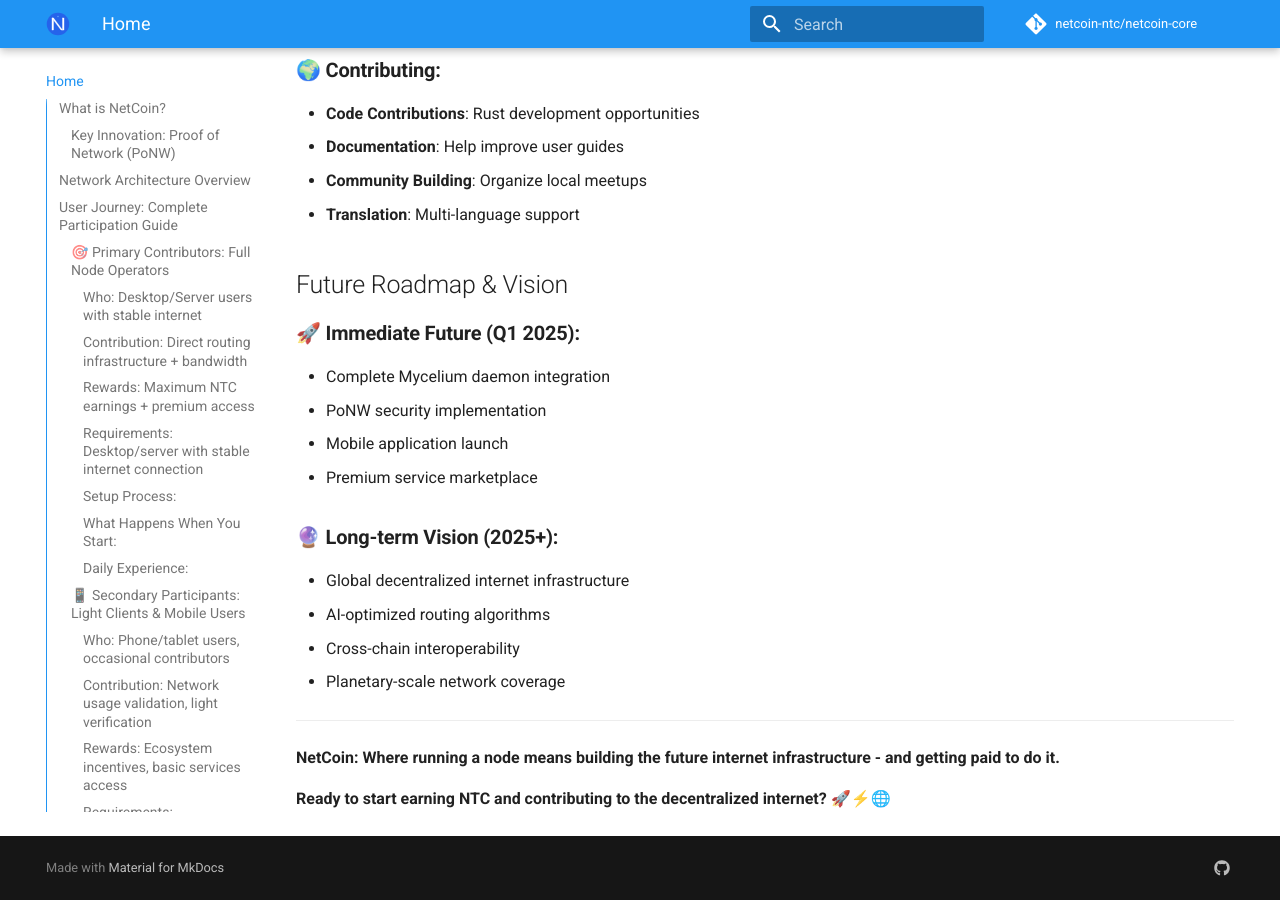
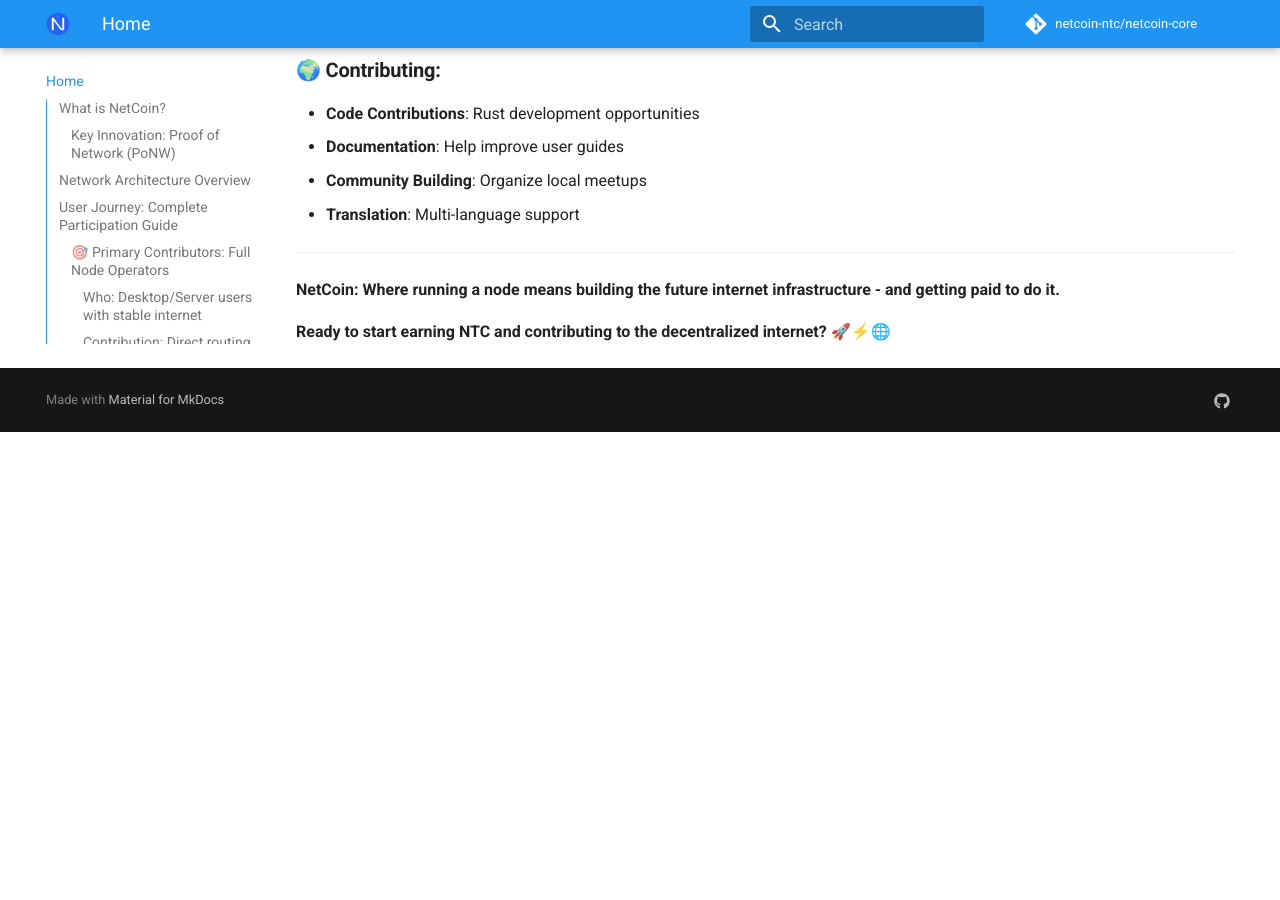
Before and after one commit to netcoin-ntc/netcoin-docs, an MkDocs documentation site: the page built from docs/index.md, in a window 1280 px wide and 900 px high, scrolled down 9006 px. Built offline with MkDocs 1.6.1 and Material for MkDocs 9.7.7, drawn with Linux system fonts in a browser that asks for light colours; comment, search, counter and statistics services are not loaded; after the commit the page ends 9438 px from its top, so only the background shows below that; some of the changed lines change nothing that is shown.

Commit message:
docs: Remove outdated roadmap and clean up navigation

```diff
--- a/docs/ROADMAP.md
+++ /dev/null
@@ -1,229 +0,0 @@
-# Netcoin Comprehensive Roadmap
-
-## Executive Summary
-This roadmap outlines the development of Netcoin from its current PoNW prototype to a full production blockchain network. The focus is on completing core blockchain functionality while maintaining the innovative energy-verified routing consensus.
-
-**Current Status**: PoNW foundation implemented with single-node operation
-**Goal**: Production-ready multi-node network with wallet, transactions, and premium services
-**Timeline**: 12 months to mainnet launch
-**Team**: 3-5 developers (Rust, networking, blockchain expertise)
-
-## Phase 1: Core Blockchain Completion (Weeks 1-8)
-
-### 1.1 CLI Wallet System
-- **Wallet Creation**: `netcoin-node wallet create` - Generate @alias addresses
-- **Balance Checking**: `netcoin-node wallet balance <address>` - Query NTC balance
-- **Transaction Signing**: Secure key management with hardware wallet support
-- **Import/Export**: Backup and restore wallet functionality
-- **Multi-Sig**: Basic multi-signature support for security
-
-### 1.2 Transaction System
-- **Transaction Structure**: Complete NTC transfer format with energy fees
-- **Signature Validation**: Implement ring signatures for privacy
-- **Fee Calculation**: Dynamic fees based on routing complexity
-- **Mempool Management**: Transaction queuing and prioritization
-
-### 1.3 Storage & Persistence
-- **Blockchain Database**: RocksDB or similar for chain storage
-- **Wallet Storage**: Encrypted local storage for keys
-- **Configuration**: TOML-based config for node settings
-- **Backup/Restore**: Automated state backups
-
-### 1.4 Basic P2P Networking
-- **Peer Discovery**: Bootstrap nodes and DHT-based discovery
-- **Connection Management**: TCP/QUIC connections with Mycelium integration
-- **Message Protocol**: Custom protocol for block/tx gossip
-- **NAT Traversal**: UPnP and STUN support
-
-### Milestones
-- [ ] Functional CLI wallet with balance/transfers
-- [ ] Local single-node transaction validation
-- [ ] Persistent blockchain storage
-- [ ] Basic peer connections (2-3 nodes)
-
-## Phase 2: Multi-Node Consensus (Weeks 9-16)
-
-### 2.1 Consensus Engine
-- **Block Validation**: Multi-node PoNW verification
-- **Fork Resolution**: Longest chain with most energy work
-- **Difficulty Adjustment**: Automatic PoW difficulty scaling
-- **Reward Distribution**: Proportional NTC allocation
-
-### 2.2 Network Synchronization
-- **Block Propagation**: Efficient gossip protocol
-- **State Sync**: Fast bootstrap for new nodes
-- **Transaction Relay**: Mempool synchronization
-- **Network Health**: Monitoring and diagnostics
-
-### 2.3 Security Hardening
-- **Input Validation**: Comprehensive sanitization
-- **Rate Limiting**: DDoS protection
-- **Key Management**: Secure key generation/storage
-- **Audit Logging**: Transaction and network activity logs
-
-### 2.4 Testing Infrastructure
-- **Unit Tests**: 80%+ code coverage
-- **Integration Tests**: Multi-node test scenarios
-- **Performance Tests**: Benchmark routing and consensus
-- **Security Tests**: Penetration testing
-
-### Milestones
-- [ ] 5-node testnet with consensus
-- [ ] Cross-node NTC transfers
-- [ ] Automatic peer discovery
-- [ ] Comprehensive test suite
-
-## Phase 3: Premium Services & UI (Weeks 17-24)
-
-### 3.1 Service Implementation
-- **QoS Routing**: Priority queuing based on NTC payments
-- **VPN Tunnels**: Encrypted overlay tunnels
-- **Bandwidth Management**: Dynamic allocation
-- **Custom Routing**: User-defined paths and filters
-
-### 3.2 User Interface
-- **Web Wallet**: Browser-based NTC management
-- **Node Dashboard**: Monitoring and configuration UI
-- **Mobile App**: iOS/Android wallet and node control
-- **API**: RESTful endpoints for integrations
-
-### 3.3 Payment Integration
-- **Service Billing**: Automatic NTC deduction for premium features
-- **Subscription Models**: Time-based or usage-based plans
-- **Refund System**: Failed service compensation
-- **Payment Channels**: Lightning-style instant transfers
-
-### 3.4 Advanced Features
-- **Light Clients**: Mobile-optimized minimal nodes
-- **Hardware Wallets**: Ledger/Trezor integration
-- **Privacy Tools**: Enhanced anonymity features
-- **Analytics**: Network usage and performance metrics
-- **Alias System**: Premium @username registration with NTC
-
-### Milestones
-- [ ] Working premium services (QoS, VPN)
-- [ ] Web/mobile wallet interfaces
-- [ ] API documentation and examples
-- [ ] 50-node testnet with services
-
-## Phase 4: Production Launch (Weeks 25-32)
-
-### 4.1 Mainnet Preparation
-- **Genesis Block**: Official network launch
-- **Incentive Program**: Early adopter rewards
-- **Exchange Integration**: OTC and DEX listings
-- **Community Building**: Documentation and support
-
-### 4.2 Operations & Monitoring
-- **Node Infrastructure**: Distributed validator network
-- **Monitoring Tools**: Real-time network health
-- **Incident Response**: Security breach protocols
-- **Upgrade Mechanism**: Soft fork capabilities
-
-### 4.3 Compliance & Legal
-- **Regulatory Review**: Privacy and cryptocurrency compliance
-- **KYC Options**: Optional identity verification
-- **Legal Structure**: Foundation or DAO governance
-- **Insurance**: Network security bonds
-
-### 4.4 Global Scaling
-- **Geographic Distribution**: Worldwide node deployment
-- **Performance Optimization**: Low-latency routing
-- **Enterprise Adoption**: Business integrations
-- **Marketing Launch**: Public awareness campaign
-
-### Milestones
-- [ ] Mainnet genesis block
-- [ ] 500+ nodes operational
-- [ ] Premium services live
-- [ ] Community of 10,000+ users
-
-## Phase 5: Ecosystem Expansion (Months 7-12)
-
-### 5.1 Advanced Technology
-- **Zero-Knowledge Proofs**: Enhanced privacy without trusted setup
-- **Layer 2 Solutions**: Fast NTC transfers
-- **Cross-Chain Bridges**: BTC/ETH interoperability
-- **Smart Contracts**: Basic programmable money
-
-### 5.2 Enterprise Solutions
-- **Private Networks**: Corporate PoNW deployments
-- **API Integrations**: Third-party service connections
-- **Custom Services**: Bespoke network features
-- **SLA Guarantees**: Enterprise-grade reliability
-
-### 5.3 Community Governance
-- **DAO Implementation**: On-chain decision making
-- **Treasury Management**: Community fund allocation
-- **Proposal System**: RFC-style improvement proposals
-- **Voting Mechanisms**: Quadratic voting for fairness
-
-### 5.4 Research & Development
-- **Hardware Acceleration**: ASIC-resistant PoW variants
-- **AI Optimization**: Machine learning for routing efficiency
-- **Quantum Resistance**: Future-proof cryptography
-- **Interplanetary Networking**: Space-grade protocols
-
-## Risk Mitigation
-
-### Technical Risks
-- **Scalability Bottlenecks**: Regular performance audits
-- **Security Vulnerabilities**: Bug bounty program
-- **Mycelium Dependencies**: Backup routing protocols
-- **Hardware Limitations**: Mobile device optimization
-
-### Market Risks
-- **Adoption Challenges**: Education and marketing focus
-- **Competition**: Differentiate via energy verification
-- **Regulatory Changes**: Compliance monitoring
-- **Economic Instability**: Stable fee mechanisms
-
-### Operational Risks
-- **Team Continuity**: Documentation and knowledge sharing
-- **Funding Sustainability**: Treasury diversification
-- **Community Health**: Active engagement programs
-- **Technical Debt**: Regular refactoring
-
-## Success Metrics
-
-### Network Health
-- **Node Count**: 1000+ active nodes
-- **Transaction Volume**: 1000+ NTC transfers daily
-- **Network Uptime**: 99.9% availability
-- **Routing Efficiency**: Sub-second latency globally
-
-### Economic Activity
-- **Market Cap**: $10M+ valuation
-- **Daily Volume**: $100K+ in NTC transactions
-- **Premium Usage**: 30%+ of users on paid services
-- **Staking Participation**: 50%+ of NTC staked
-
-### Community Growth
-- **User Base**: 100,000+ active users
-- **Developer Ecosystem**: 50+ third-party integrations
-- **Community Treasury**: $1M+ in community funds
-- **Governance Participation**: 20%+ voting turnout
-
-## Budget Estimate
-
-### Development Costs (12 months)
-- **Core Team**: $500K (salaries for 5 developers)
-- **Infrastructure**: $100K (servers, testing)
-- **Security**: $50K (audits, bounties)
-- **Marketing**: $150K (launch campaign)
-- **Legal**: $50K (compliance, incorporation)
-- **Total**: ~$850K
-
-### Funding Sources
-- **Pre-seed Investment**: Angel investors interested in Web3 infrastructure
-- **Grants**: Blockchain ecosystem funds (Ethereum, etc.)
-- **Community Sale**: Early NTC distribution
-- **Treasury Allocation**: Post-launch self-funding
-
-## Conclusion
-
-Netcoin's PoNW represents a paradigm shift in blockchain design—energy-backed networking that benefits all participants. This roadmap provides a clear path from prototype to production, with measurable milestones and risk mitigation strategies.
-
-The network's unique value proposition—decentralized infrastructure funded by useful computation—positions it for significant adoption in the post-Web2 world.
-
-**Next Steps**: Begin Phase 1 implementation with CLI wallet development.
--- a/docs/index.md
+++ b/docs/index.md
@@ -343,20 +343,6 @@ cd netcoin-core && make build
 - **Community Building**: Organize local meetups
 - **Translation**: Multi-language support
 
-## Future Roadmap & Vision
-
-### 🚀 **Immediate Future (Q1 2025):**
-- Complete Mycelium daemon integration
-- PoNW security implementation
-- Mobile application launch
-- Premium service marketplace
-
-### 🔮 **Long-term Vision (2025+):**
-- Global decentralized internet infrastructure
-- AI-optimized routing algorithms
-- Cross-chain interoperability
-- Planetary-scale network coverage
-
 ---
 
 **NetCoin: Where running a node means building the future internet infrastructure - and getting paid to do it.**
--- a/mkdocs.yml
+++ b/mkdocs.yml
@@ -10,7 +10,6 @@ nav:
   - Features: FEATURES.md
   - CLI Reference: CLI.md
   - Architecture: ARCHITECTURE.md
-  - Roadmap: ROADMAP.md
 
 theme:
   name: material
```
